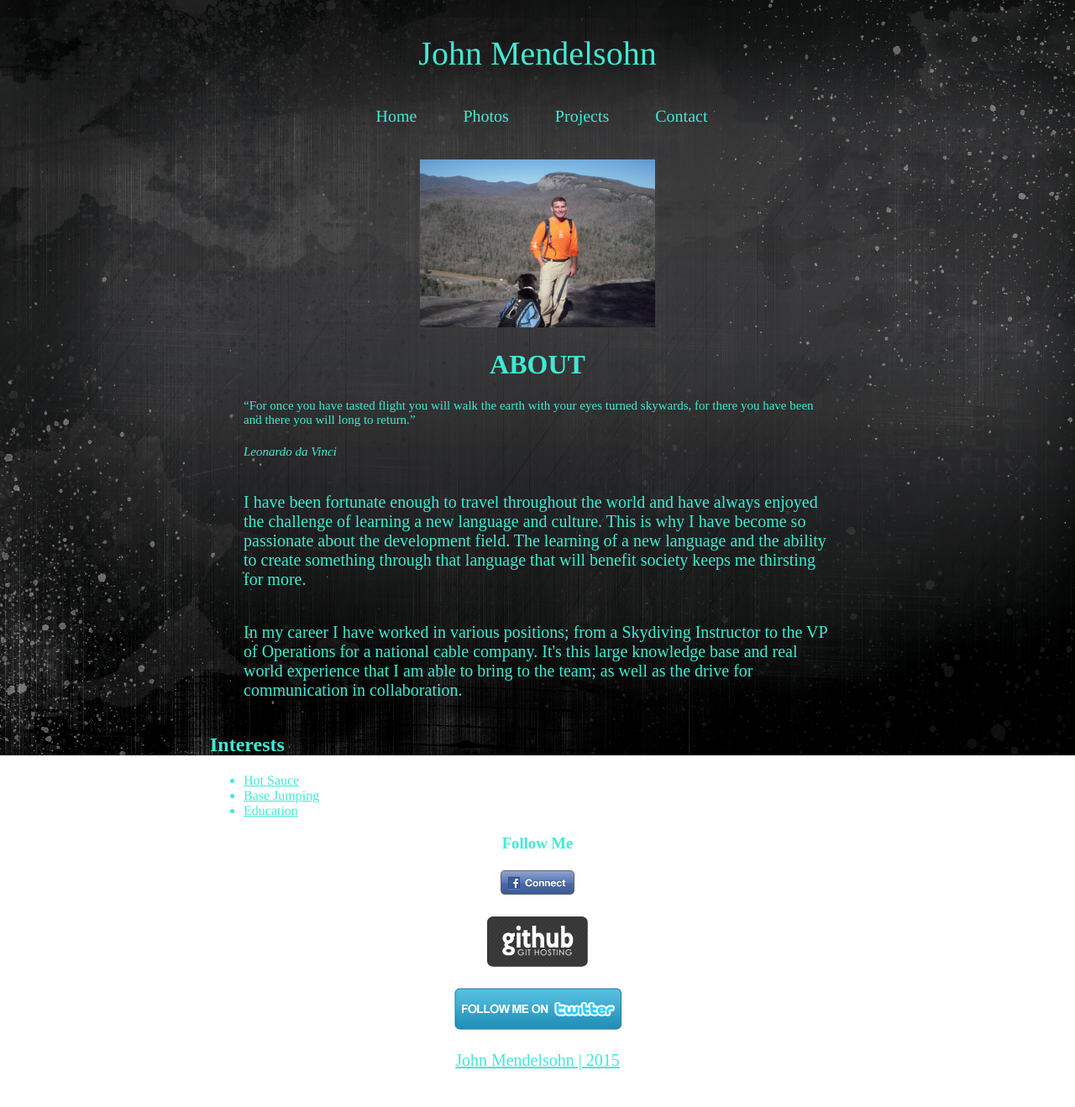
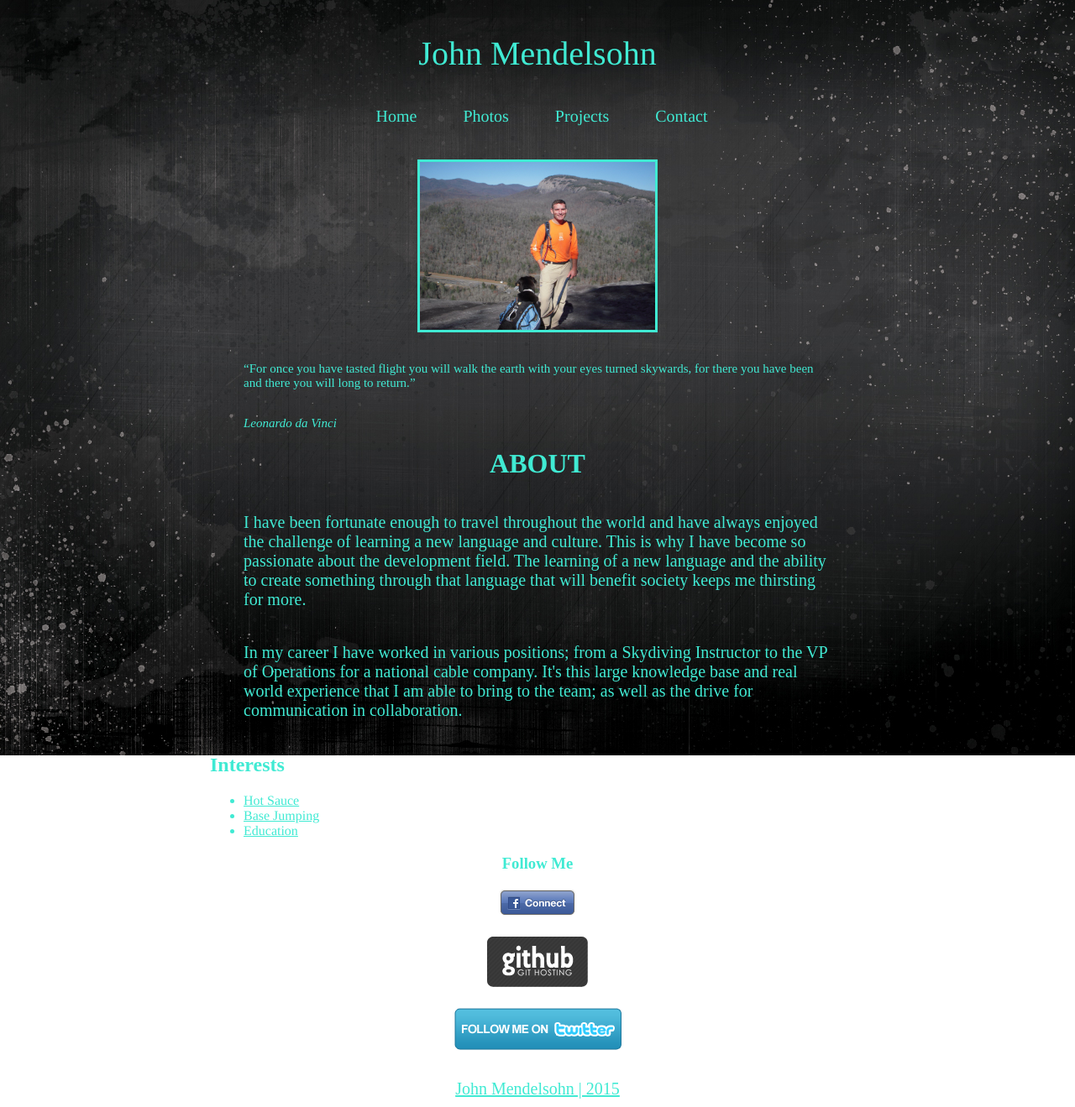
Before and after one commit to jmusa5/profile, a plain HTML site: page index.html in a window 1280 px wide. Shown: the whole page at 84% size. Before the commit the page ends 1282 px from the top, so only its background shows below. Drawn offline with Linux system fonts and the light colour scheme.

Commit message:
more changes

```diff
--- a/index.html
+++ b/index.html
@@ -7,9 +7,6 @@
 </head>
 
 <body>
-  <div>
-    <div class="BG"></div>
-  </div>
   <div>
     <header>John Mendelsohn</header>
     <p>
@@ -22,12 +19,13 @@
   <div>
     <p>
       <img id="self1" src="img/self1.jpg" height="200" width="280" alt="self">
+      <blockquote>
+        <q>For once you have tasted flight you will walk the earth with your eyes turned skywards, for there you have been and there you will long to return.</q>
+      </blockquote>
+      <cite>Leonardo da Vinci</cite>
     </p>
     <h1>ABOUT</h1>
-    <blockquote>
-      <q>For once you have tasted flight you will walk the earth with your eyes turned skywards, for there you have been and there you will long to return.</q>
-    </blockquote>
-    <cite>Leonardo da Vinci</cite>
+
     <p class="statement">I have been fortunate enough to travel throughout the world and have always enjoyed the challenge of learning a new language and culture. This is why I have become so passionate about the development field. The learning of a new language and the ability
       to create something through that language that will benefit society keeps me thirsting for more.</p>
     <p class="statement">In my career I have worked in various positions; from a Skydiving Instructor to the VP of Operations for a national cable company. It's this large knowledge base and real world experience that I am able to bring to the team; as well as the drive for
@@ -45,7 +43,7 @@
     </li>
   </ul>
 
-  <h3>Follow Me</h3>
+  <h3 id="me">Follow Me</h3>
   <p>
     <a href="https://www.facebook.com/john.mendelsohn.31">
       <img src="img/Facebook.png" alt="facebook">
--- a/main.css
+++ b/main.css
@@ -28,6 +28,10 @@ header {
 
 }
 
+#self1 {
+  border: 3px solid #40ead3;
+}
+
 h1 {
   color: #40ead3;
   text-align: center;
@@ -35,7 +39,7 @@ h1 {
 }
 
 blockquote, cite  {
-  margin: 20px 40px 20px 40px;
+  margin: 30px 40px 30px 40px;
   font-size: 15px;
   text-align: left;
   position: relative;
@@ -46,7 +50,7 @@ blockquote, cite  {
   text-align: left;
 }
 
-.ME {
+.me {
   margin: 20px 40px 20px 40px;
   text-align: left;
 }
@@ -69,11 +73,11 @@ h3, p {
 
 footer {
   color: #40ead3;
-  margin: 0 auto;
+  margin: 30px auto;
+  /* margin: 0 auto; */
   height: 30px;
   font-size: 20px;
   text-align: center;
-  background: url("img/Blu-BKGD");
 
 }
 
```
